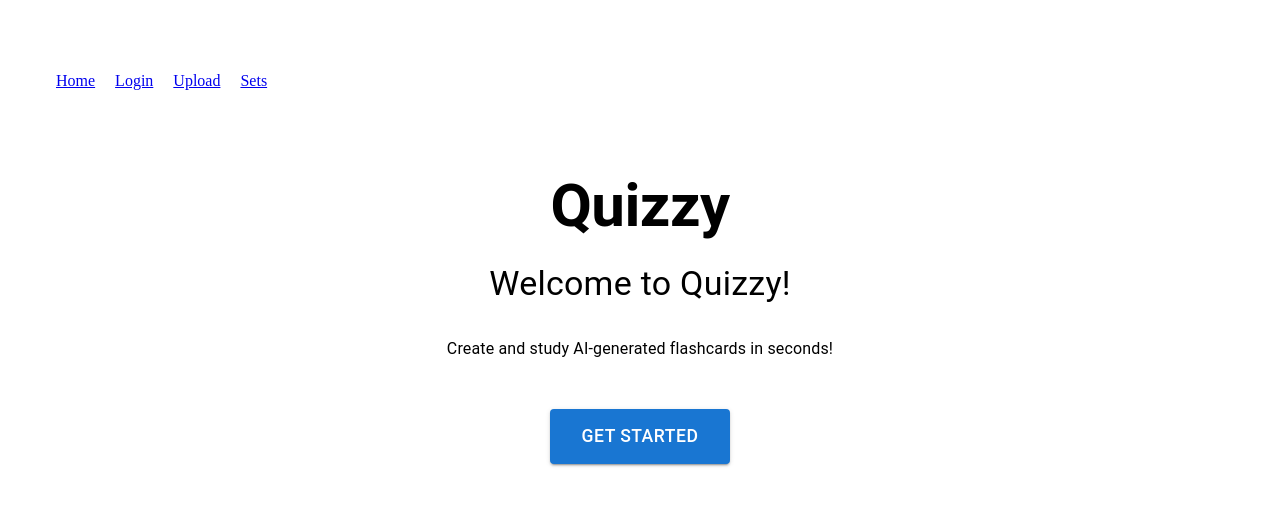
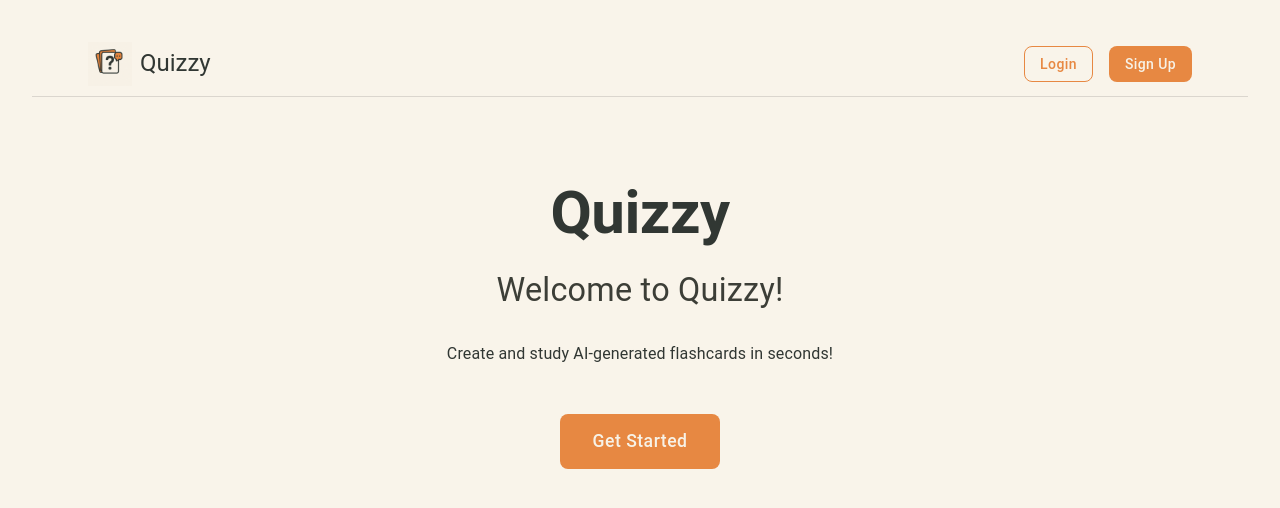
Before and after one commit to Ctc8/Quizzy, a React (Vite) app: page / in a window 1280 px wide. Shown: the top 508 px of the page. Built offline with nearby package versions, Linux system fonts and the light colour scheme; no server answers.

Commit message:
UI changes

```diff
--- a/frontend/Flashcards.tsx
+++ b/frontend/Flashcards.tsx
@@ -8,6 +8,7 @@ import {
 	Button,
 	CircularProgress,
 	IconButton,
+	useTheme,
 } from "@mui/material"
 import {
 	ArrowBack,
@@ -25,6 +26,39 @@ const supabaseKey =
 	"eyJhbGciOiJIUzI1NiIsInR5cCI6IkpXVCJ9.eyJpc3MiOiJzdXBhYmFzZSIsInJlZiI6ImtucnRnZHJxbWF3ZHBka3p5cHhnIiwicm9sZSI6ImFub24iLCJpYXQiOjE3NDkwMDk0ODIsImV4cCI6MjA2NDU4NTQ4Mn0.TNiMq_vY_ubSdW_VEQDlZz5-hwEjJ94930UhP_XiVPc"
 const supabase = createClient(supabaseUrl, supabaseKey)
 
+interface Flashcard {
+	id?: string
+	front: string
+	back: string
+	question?: string
+	answer?: string
+	position?: number
+	set_id?: string
+}
+
+interface FlashcardsProps {
+	flashcards?: Flashcard[]
+	flashcardSetName?: string
+}
+
+function Flashcards({
+	flashcards = [],
+	flashcardSetName = "",
+}: FlashcardsProps) {
+	const theme = useTheme()
+	const { id } = useParams<{ id: string }>()
+	const navigate = useNavigate()
+	const [loading, setLoading] = useState<boolean>(id ? true : false)
+	const [error, setError] = useState<string | null>(null)
+	const [loadedFlashcards, setLoadedFlashcards] = useState<Flashcard[]>([])
+	const [setName, setSetName] = useState<string>("")
+
+	const [currentIndex, setCurrentIndex] = useState(0)
+	const [showAnswer, setShowAnswer] = useState(false)
+	const [disableAnimation, setDisableAnimation] = useState(false)
+	const flipCardRef = useRef<HTMLDivElement>(null)
+
+	// Define styles with theme colors
 	const styles = {
 		flipCard: {
 			backgroundColor: "transparent",
@@ -57,7 +91,8 @@ const styles = {
 			alignItems: "center",
 			borderRadius: "8px",
 			boxShadow: "0 4px 8px rgba(0,0,0,0.1)",
-		backgroundColor: "white",
+			backgroundColor: theme.palette.background.paper,
+			border: `1px solid ${theme.palette.divider}`,
 		},
 		flipCardBack: {
 			position: "absolute",
@@ -69,41 +104,11 @@ const styles = {
 			alignItems: "center",
 			borderRadius: "8px",
 			boxShadow: "0 4px 8px rgba(0,0,0,0.1)",
-		backgroundColor: "white",
+			backgroundColor: theme.palette.background.paper,
+			border: `1px solid ${theme.palette.divider}`,
 			transform: "rotateY(180deg)",
 		},
 	}
-
-interface Flashcard {
-	id?: string
-	front: string
-	back: string
-	question?: string
-	answer?: string
-	position?: number
-	set_id?: string
-}
-
-interface FlashcardsProps {
-	flashcards?: Flashcard[]
-	flashcardSetName?: string
-}
-
-function Flashcards({
-	flashcards = [],
-	flashcardSetName = "",
-}: FlashcardsProps) {
-	const { id } = useParams<{ id: string }>()
-	const navigate = useNavigate()
-	const [loading, setLoading] = useState<boolean>(id ? true : false)
-	const [error, setError] = useState<string | null>(null)
-	const [loadedFlashcards, setLoadedFlashcards] = useState<Flashcard[]>([])
-	const [setName, setSetName] = useState<string>("")
-
-	const [currentIndex, setCurrentIndex] = useState(0)
-	const [showAnswer, setShowAnswer] = useState(false)
-	const [disableAnimation, setDisableAnimation] = useState(false)
-	const flipCardRef = useRef<HTMLDivElement>(null)
 
 	// Fetch flashcards when component mounts if we have an ID
 	useEffect(() => {
@@ -272,7 +277,16 @@ function Flashcards({
 	}
 
 	return (
-		<Box sx={{ maxWidth: "800px", mx: "auto", mt: 4, mb: 8, px: 2 }}>
+		<Box
+			sx={{
+				maxWidth: "800px",
+				mx: "auto",
+				mt: 4,
+				mb: 8,
+				px: 2,
+				backgroundColor: theme.palette.background.default,
+			}}
+		>
 			{/* Header */}
 			<Box
 				sx={{
@@ -321,7 +335,12 @@ function Flashcards({
 								{/* Front side - Question */}
 								<div style={styles.flipCardFront}>
 									<CardContent
-										sx={{ textAlign: "center", width: "100%", p: 4 }}
+										sx={{
+											textAlign: "center",
+											width: "100%",
+											p: 4,
+											backgroundColor: "transparent",
+										}}
 									>
 										<Typography variant="h5" sx={{ fontWeight: "medium" }}>
 											{cards[currentIndex]?.front}
@@ -342,7 +361,12 @@ function Flashcards({
 								{/* Back side - Answer */}
 								<div style={styles.flipCardBack}>
 									<CardContent
-										sx={{ textAlign: "center", width: "100%", p: 4 }}
+										sx={{
+											textAlign: "center",
+											width: "100%",
+											p: 4,
+											backgroundColor: "transparent",
+										}}
 									>
 										<Typography variant="h5">
 											{cards[currentIndex]?.back}
--- a/frontend/Home.tsx
+++ b/frontend/Home.tsx
@@ -79,20 +79,6 @@ function Home() {
 	return (
 		<Container maxWidth="md">
 			<Box sx={{ mt: 8, textAlign: "center" }}>
-				{user && (
-					<Box sx={{ position: "absolute", top: 20, right: 20 }}>
-						<Button
-							variant="outlined"
-							color="primary"
-							onClick={handleSignOut}
-							startIcon={<LogoutIcon />}
-							disabled={signOutLoading}
-						>
-							{signOutLoading ? "Signing Out..." : "Sign Out"}
-						</Button>
-					</Box>
-				)}
-
 				<Typography variant="h2" component="h1" gutterBottom fontWeight="bold">
 					Quizzy
 				</Typography>
@@ -133,3 +119,9 @@ function Home() {
 }
 
 export default Home
+
+// F9F4EA
+// 313733
+// 3C3E37
+// E78842
+// F7F2E7
--- a/frontend/Upload.tsx
+++ b/frontend/Upload.tsx
@@ -11,6 +11,7 @@ import {
 	Alert,
 	Paper,
 	CircularProgress,
+	useTheme,
 } from "@mui/material"
 import SaveIcon from "@mui/icons-material/Save"
 import Flashcards from "./Flashcards"
@@ -18,6 +19,7 @@ import { supabase } from "./supabaseClient"
 import { useNavigate } from "react-router-dom"
 
 function Upload() {
+	const theme = useTheme() // Add theme hook
 	const [file, setFile] = useState<File | null>(null)
 	const [flashcardSetName, setFlashcardSetName] = useState("")
 	const [extractedText, setExtractedText] = useState<string>("")
@@ -385,16 +387,19 @@ function Upload() {
 									p: 2,
 									maxHeight: "300px",
 									overflowY: "auto",
-									bgcolor: "grey.50",
-									border: "1px solid",
-									borderColor: "grey.200",
+									bgcolor: theme.palette.background.paper, // Updated to use theme color
+									border: `1px solid ${theme.palette.divider}`, // Updated border color
 									borderRadius: 1,
 									fontFamily: "monospace",
 								}}
 							>
 								{extractedText ? (
 									<Typography
-										sx={{ whiteSpace: "pre-wrap", fontSize: "0.9rem" }}
+										sx={{
+											whiteSpace: "pre-wrap",
+											fontSize: "0.9rem",
+											color: theme.palette.text.primary, // Updated text color
+										}}
 									>
 										{extractedText}
 									</Typography>
--- /dev/null
+++ b/frontend/theme.tsx
@@ -0,0 +1,136 @@
+import { createTheme, responsiveFontSizes } from "@mui/material/styles"
+
+// Color palette
+const colors = {
+	cream: "#F9F4EA",
+	darkGray: "#313733",
+	darkGrayAlt: "#3C3E37",
+	orange: "#E78842",
+	lightCream: "#F7F2E7",
+}
+
+// Create theme
+let theme = createTheme({
+	palette: {
+		primary: {
+			main: colors.orange,
+			contrastText: colors.lightCream,
+		},
+		secondary: {
+			main: colors.darkGrayAlt,
+			contrastText: colors.cream,
+		},
+		background: {
+			default: colors.cream,
+			paper: colors.lightCream,
+		},
+		text: {
+			primary: colors.darkGray,
+			secondary: colors.darkGrayAlt,
+		},
+		error: {
+			main: "#d32f2f", // Keeping default error color for clear error states
+		},
+	},
+	typography: {
+		fontFamily: '"Roboto", "Helvetica", "Arial", sans-serif',
+		h1: {
+			color: colors.darkGray,
+		},
+		h2: {
+			color: colors.darkGray,
+		},
+		h3: {
+			color: colors.darkGray,
+		},
+		h4: {
+			color: colors.darkGrayAlt,
+		},
+		h5: {
+			color: colors.darkGrayAlt,
+		},
+		h6: {
+			color: colors.darkGrayAlt,
+		},
+	},
+	components: {
+		MuiButton: {
+			styleOverrides: {
+				root: {
+					borderRadius: 8,
+					textTransform: "none",
+					fontWeight: 500,
+				},
+				contained: {
+					boxShadow: "none",
+					"&:hover": {
+						boxShadow: "0 2px 8px rgba(0, 0, 0, 0.15)",
+					},
+				},
+				outlined: {
+					borderColor: colors.orange,
+					color: colors.orange,
+					"&:hover": {
+						borderColor: colors.orange,
+						backgroundColor: `${colors.orange}10`, // Very light orange background on hover
+					},
+				},
+			},
+		},
+		MuiCard: {
+			styleOverrides: {
+				root: {
+					backgroundColor: colors.lightCream,
+					borderRadius: 8,
+				},
+			},
+		},
+		MuiPaper: {
+			styleOverrides: {
+				root: {
+					backgroundColor: colors.lightCream,
+				},
+			},
+		},
+		MuiAppBar: {
+			styleOverrides: {
+				root: {
+					backgroundColor: colors.darkGray,
+				},
+			},
+		},
+		MuiDivider: {
+			styleOverrides: {
+				root: {
+					backgroundColor: `${colors.darkGrayAlt}20`, // Semi-transparent divider
+				},
+			},
+		},
+		MuiTextField: {
+			styleOverrides: {
+				root: {
+					"& .MuiOutlinedInput-root": {
+						"&:hover fieldset": {
+							borderColor: colors.orange,
+						},
+						"&.Mui-focused fieldset": {
+							borderColor: colors.orange,
+						},
+					},
+				},
+			},
+		},
+	},
+})
+
+// Make fonts responsive
+theme = responsiveFontSizes(theme)
+
+export default theme
+
+// Color palette reference:
+// Cream: #F9F4EA - Background
+// Dark Gray: #313733 - Primary text
+// Dark Gray Alt: #3C3E37 - Secondary elements
+// Orange: #E78842 - Accent color / Primary action
+// Light Cream: #F7F2E7 - Card background, paper elements
--- a/src/App.tsx
+++ b/src/App.tsx
@@ -3,60 +3,233 @@ import {
 	BrowserRouter as Router,
 	Routes,
 	Route,
+	Navigate,
 	Link,
-	Navigate,
+	useLocation,
 } from "react-router-dom"
+import {
+	ThemeProvider,
+	CssBaseline,
+	AppBar,
+	Toolbar,
+	Box,
+	Button,
+	Typography,
+	Container,
+	useTheme,
+} from "@mui/material"
+import theme from "../frontend/theme"
 import Login from "../frontend/Login"
-import SignUp from "../frontend/SignUp" // Import the new SignUp component
+import SignUp from "../frontend/SignUp"
 import Upload from "../frontend/Upload"
 import Home from "../frontend/Home"
 import Sets from "../frontend/Sets"
 import Flashcards from "../frontend/Flashcards"
+// import EditFlashcards from "../frontend/EditFlashcards"
+import { useState, useEffect } from "react"
+import { supabase } from "../frontend/supabaseClient"
+import QuizzyLogo from "./Quizzy.png"
+
+// Navigation component with auth state
+const Navigation = () => {
+	const theme = useTheme()
+	const location = useLocation()
+	const [user, setUser] = useState<any>(null)
+
+	useEffect(() => {
+		const checkUser = async () => {
+			const {
+				data: { session },
+			} = await supabase.auth.getSession()
+			setUser(session?.user || null)
+		}
+
+		checkUser()
+
+		const { data: authListener } = supabase.auth.onAuthStateChange(
+			(event, session) => {
+				setUser(session?.user || null)
+			}
+		)
+
+		return () => {
+			authListener?.subscription.unsubscribe()
+		}
+	}, [])
+
+	const handleSignOut = async () => {
+		await supabase.auth.signOut()
+	}
+
+	if (location.pathname === "/login" || location.pathname === "/signup") {
+		return null
+	}
+
+	return (
+		<AppBar
+			position="static"
+			color="transparent"
+			elevation={0}
+			sx={{
+				backgroundColor: theme.palette.background.default,
+				borderBottom: `1px solid ${theme.palette.divider}`,
+			}}
+		>
+			<Container maxWidth="lg">
+				<Toolbar sx={{ flexWrap: "wrap", justifyContent: "space-between" }}>
+					<Box sx={{ display: "flex", alignItems: "center" }}>
+						<Box
+							component="img"
+							src={QuizzyLogo}
+							alt="Quizzy Logo"
+							sx={{
+								height: 44,
+								width: 44,
+								mr: 1,
+							}}
+						/>
+						<Typography
+							variant="h5"
+							color="inherit"
+							noWrap
+							sx={{ flexGrow: 1 }}
+						>
+							<Link to="/" style={{ textDecoration: "none", color: "inherit" }}>
+								Quizzy
+							</Link>
+						</Typography>
+					</Box>
+
+					<Box sx={{ display: "flex", gap: 2 }}>
+						{user ? (
+							<>
+								<Button
+									component={Link}
+									to="/sets"
+									color="inherit"
+									sx={{
+										textTransform: "none",
+										"&.active": { color: theme.palette.primary.main },
+									}}
+								>
+									My Sets
+								</Button>
+								<Button
+									component={Link}
+									to="/upload"
+									color="inherit"
+									sx={{
+										textTransform: "none",
+										"&.active": { color: theme.palette.primary.main },
+									}}
+								>
+									Create Set
+								</Button>
+								<Button
+									color="primary"
+									onClick={handleSignOut}
+									variant="outlined"
+									size="small"
+									sx={{ ml: 1 }}
+								>
+									Sign Out
+								</Button>
+							</>
+						) : (
+							<>
+								<Button
+									component={Link}
+									to="/login"
+									color="primary"
+									variant="outlined"
+									sx={{ textTransform: "none" }}
+								>
+									Login
+								</Button>
+								<Button
+									component={Link}
+									to="/signup"
+									color="primary"
+									variant="contained"
+									sx={{ textTransform: "none" }}
+								>
+									Sign Up
+								</Button>
+							</>
+						)}
+					</Box>
+				</Toolbar>
+			</Container>
+		</AppBar>
+	)
+}
+
+// Protected Route component
+const ProtectedRoute = ({ children }: { children: React.ReactNode }) => {
+	const [authenticated, setAuthenticated] = useState(false)
+	const [loading, setLoading] = useState(true)
+
+	useEffect(() => {
+		async function checkAuth() {
+			const {
+				data: { session },
+			} = await supabase.auth.getSession()
+			setAuthenticated(!!session)
+			setLoading(false)
+		}
+
+		checkAuth()
+	}, [])
+
+	if (loading) return null // Or a loading spinner
+
+	return authenticated ? <>{children}</> : <Navigate to="/login" />
+}
 
 function App() {
-	const isAuthenticated = false
-
 	return (
+		<ThemeProvider theme={theme}>
+			<CssBaseline />
 			<Router>
-			<div>
-				{/* Optional: Navigation menu */}
-				<nav>
-					<ul
-						style={{
-							display: "flex",
-							gap: "20px",
-							listStyle: "none",
-							padding: "16px",
-						}}
-					>
-						<li>
-							<Link to="/">Home</Link>
-						</li>
-						<li>
-							<Link to="/login">Login</Link>
-						</li>
-						<li>
-							<Link to="/upload">Upload</Link>
-						</li>
-						<li>
-							<Link to="/sets">Sets</Link>
-						</li>
-					</ul>
-				</nav>
-
+				<Navigation />
+				<Box sx={{ pt: 2, pb: 6 }}>
 					<Routes>
 						<Route path="/" element={<Home />} />
 						<Route path="/home" element={<Home />} />
 						<Route path="/login" element={<Login />} />
-					<Route path="/signup" element={<SignUp />} />{" "}
-					<Route path="/flashcards/:id" element={<Flashcards />} />
-					<Route path="/flashcards/:id/edit" element={<Upload />} />
-					<Route path="/sets" element={<Sets />} />
-					<Route path="/upload" element={<Upload />} />
+						<Route path="/signup" element={<SignUp />} />
+
+						{/* Protected routes */}
+						<Route
+							path="/sets"
+							element={
+								<ProtectedRoute>
+									<Sets />
+								</ProtectedRoute>
+							}
+						/>
+						<Route
+							path="/upload"
+							element={
+								<ProtectedRoute>
+									<Upload />
+								</ProtectedRoute>
+							}
+						/>
+						<Route
+							path="/flashcards/:id"
+							element={
+								<ProtectedRoute>
+									<Flashcards />
+								</ProtectedRoute>
+							}
+						/>
+
 						<Route path="*" element={<Navigate to="/" />} />
 					</Routes>
-			</div>
+				</Box>
 			</Router>
+		</ThemeProvider>
 	)
 }
 
```
Also changed, not shown: frontend/Sets.tsx (+51 -3 lines), src/Quizzy.png (added). Lines whose indentation alone changed are shown as unchanged.
